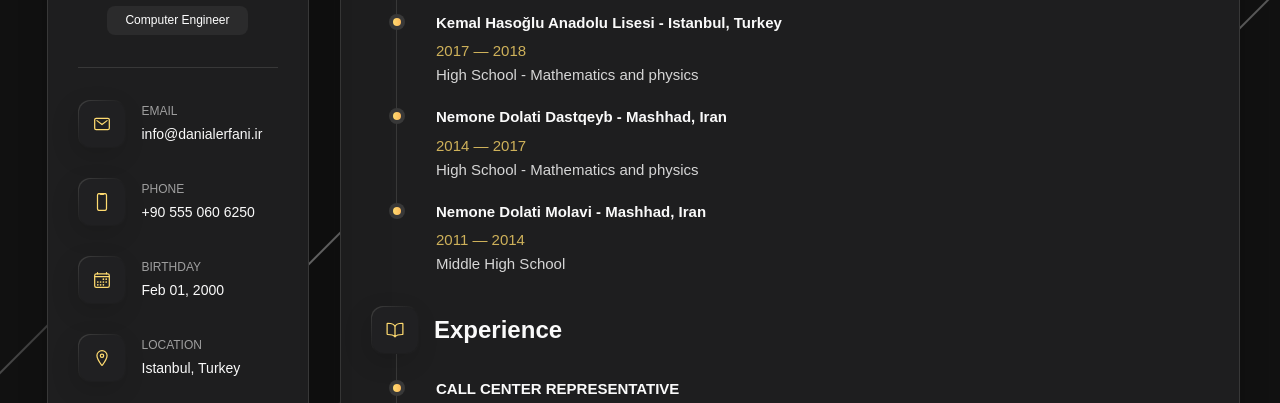
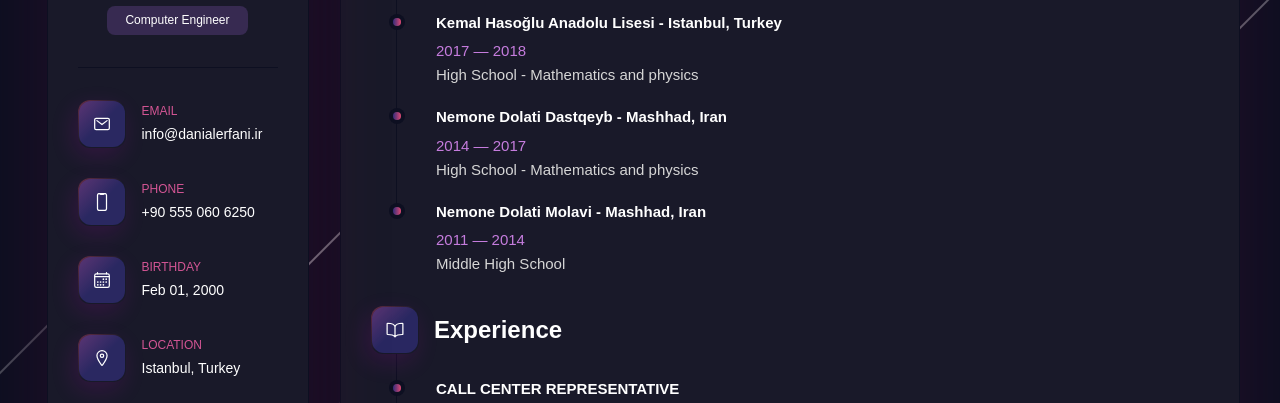
Before and after one commit to danielerfani/cvd, a plain HTML site: page index.html in a window 1280 px wide. Shown: the part 347-750 px from the top of the page. Drawn offline with nearby package versions, Linux system fonts and the light colour scheme.

Commit message:
Update style.css

```diff
--- a/assets/css/style.css
+++ b/assets/css/style.css
@@ -15,7 +15,7 @@ body{
   display: table;
   width: 100%;
   height: 100%;
-  background-color: #171717;
+  background-color: zz#171717;
   color: #000;
   line-height: 1.6;
   position: relative;
@@ -45,41 +45,41 @@ body{
     to bottom right,
     hsla(240, 1%, 18%, 0.251) 0%,
     hsla(240, 2%, 11%, 0) 100%
-  ), hsl(240, 2%, 13%);
+  ), hsla(240, 31%, 15%, 0.699);
   --bg-gradient-yellow-1: linear-gradient(
     to bottom right,
-    hsl(45, 100%, 71%) 0%,
-    hsla(36, 100%, 69%, 0) 50%
+    hsl(344, 70%, 58%) 0%,
+    hsla(246, 51%, 43%, 0) 50%
   );
   --bg-gradient-yellow-2: linear-gradient(
     135deg,
-    hsla(45, 100%, 71%, 0.251) 0%,
+    hsla(283, 100%, 71%, 0.251) 0%,
     hsla(35, 100%, 68%, 0) 59.86%
   ), hsl(240, 2%, 13%);
   --border-gradient-onyx: linear-gradient(
     to bottom right,
-    hsl(0, 0%, 25%) 0%,
+    hsla(345, 73%, 60%, 0.384) 0%,
     hsla(0, 0%, 25%, 0) 50%
   );
   --text-gradient-yellow: linear-gradient(
     to right,
-    hsl(45, 100%, 72%),
-    hsl(35, 100%, 68%)
+    hsla(246, 51%, 43%, 0.658),
+    hsl(344, 70%, 58%)
   );
 
   /* solid */
 
-  --jet: hsl(0, 0%, 22%);
-  --onyx: hsl(240, 1%, 17%);
-  --eerie-black-1: hsl(240, 2%, 13%);
-  --eerie-black-2: hsl(240, 2%, 12%);
-  --smoky-black: hsl(0, 0%, 7%);
+  --jet: hsl(234, 45%, 9%);
+  --onyx: hsl(260, 32%, 24%);
+  --eerie-black-1: hsla(242, 58%, 54%, 0.336);
+  --eerie-black-2: hsl(240, 24%, 13%);
+  --smoky-black: hsl(234, 45%, 9%);
   --white-1: hsl(0, 0%, 100%);
-  --white-2: hsl(0, 0%, 98%);
-  --orange-yellow-crayola: hsl(45, 100%, 72%);
-  --vegas-gold: hsl(45, 54%, 58%);
+  --white-2: hsl(0, 0%, 100%);
+  --orange-yellow-crayola: hsl(0, 0%, 100%);
+  --vegas-gold: hsla(286, 89%, 76%, 0.87);
   --light-gray: hsl(0, 0%, 84%);
-  --light-gray-70: hsla(0, 0%, 84%, 0.7);
+  --light-gray-70: hsl(330, 59%, 58%);
   --bittersweet-shimmer: hsl(0, 43%, 51%);
 
   /**
@@ -113,7 +113,7 @@ body{
   --shadow-2: 0 16px 30px hsla(0, 0%, 0%, 0.25);
   --shadow-3: 0 16px 40px hsla(0, 0%, 0%, 0.25);
   --shadow-4: 0 25px 50px hsla(0, 0%, 0%, 0.15);
-  --shadow-5: 0 24px 80px hsla(0, 0%, 0%, 0.25);
+  --shadow-5: 0 24px 80px hsla(328, 77%, 22%, 0.25);
 
   /**
    * transition
@@ -1670,8 +1670,8 @@ textarea.form-input::-webkit-resizer { display: none; }
     * shadow
     */
 
-    --shadow-1: -4px 8px 24px hsla(0, 0%, 0%, 0.125);
-    --shadow-2: 0 16px 30px hsla(0, 0%, 0%, 0.125);
+    --shadow-1: -4px 8px 24px hsla(300, 91%, 47%, 0.125);
+    --shadow-2: 0 16px 30px hsla(298, 100%, 46%, 0.125);
     --shadow-3: 0 16px 40px hsla(0, 0%, 0%, 0.125);
 
   }
```
